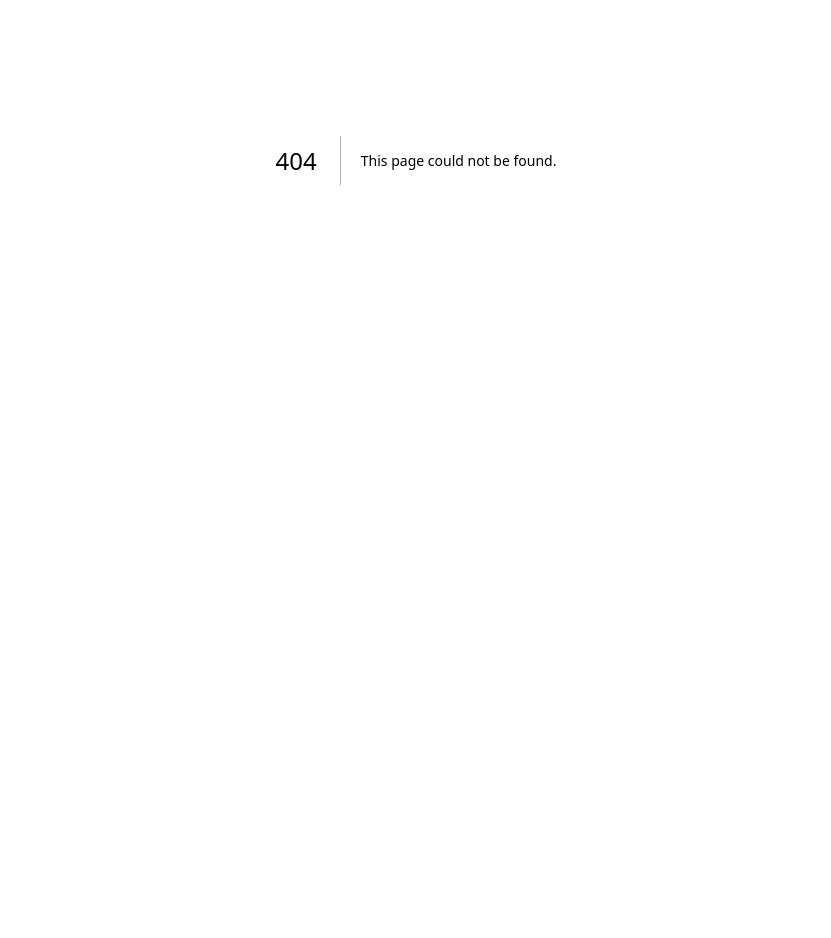
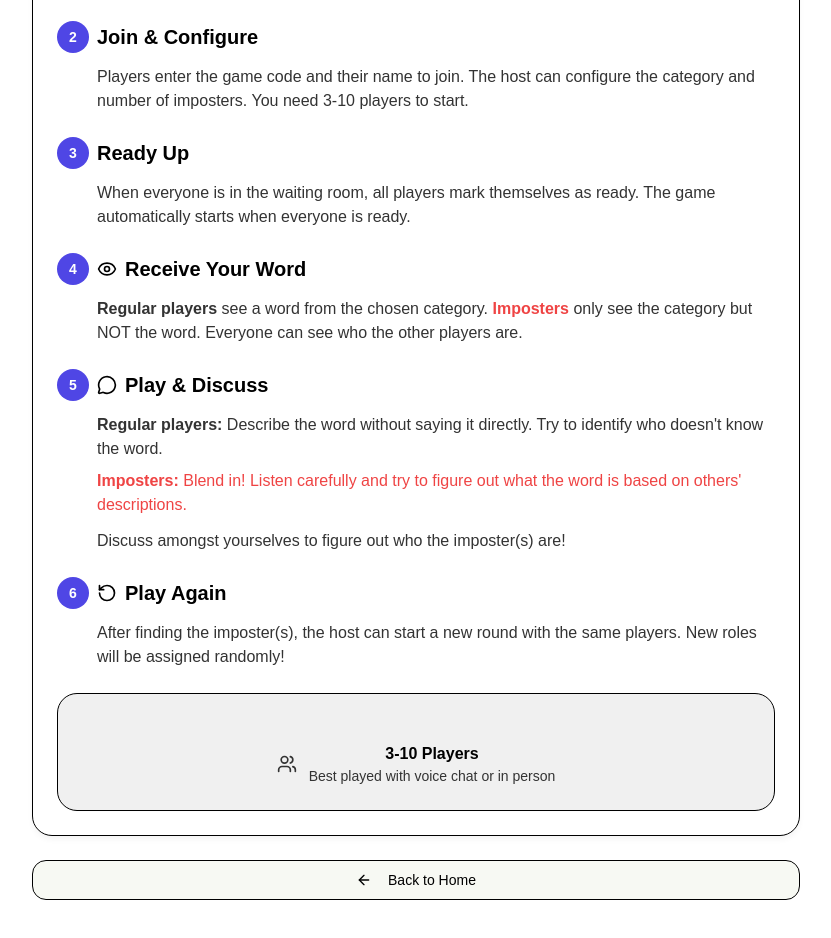
Before and after one commit to Jambr0li/play-imposter-game, a Next.js app: page /how-to-play in a window 1280 px wide. Before the commit this address had no page. Shown: the part 240-1178 px from the top of the page, without its empty margins (224-1055 px from the left). Before the commit the page ends 800 px from the top, so only its background shows below. Built offline with nearby package versions, Linux system fonts and the light colour scheme.

Commit message:
add how-to-play page

```diff
--- /dev/null
+++ b/app/how-to-play/page.tsx
@@ -0,0 +1,155 @@
+"use client";
+
+import Link from "next/link";
+import { Button } from "@/components/ui/button";
+import {
+  Card,
+  CardContent,
+  CardHeader,
+  CardTitle,
+} from "@/components/ui/card";
+import { ArrowLeft, Users, Eye, MessageCircle, RotateCcw } from "lucide-react";
+
+export default function HowToPlay() {
+  return (
+    <main className="min-h-screen flex flex-col items-center justify-center p-4 py-12">
+      <div className="max-w-3xl w-full space-y-6">
+        <Card className="shadow-lg">
+          <CardHeader>
+            <CardTitle className="text-4xl text-center">
+              How to Play
+            </CardTitle>
+          </CardHeader>
+
+          <CardContent className="space-y-6">
+            {/* Setup */}
+            <div className="space-y-3">
+              <div className="flex items-center gap-2">
+                <div className="bg-primary text-primary-foreground rounded-full size-8 flex items-center justify-center font-bold text-sm">
+                  1
+                </div>
+                <h2 className="text-xl font-semibold">Setup</h2>
+              </div>
+              <p className="text-muted-foreground pl-10">
+                One player hosts a game and receives a unique 6-digit code. Share this code with your friends so they can join.
+              </p>
+            </div>
+
+            {/* Joining */}
+            <div className="space-y-3">
+              <div className="flex items-center gap-2">
+                <div className="bg-primary text-primary-foreground rounded-full size-8 flex items-center justify-center font-bold text-sm">
+                  2
+                </div>
+                <h2 className="text-xl font-semibold flex items-center gap-2">
+                  Join & Configure
+                </h2>
+              </div>
+              <p className="text-muted-foreground pl-10">
+                Players enter the game code and their name to join. The host can configure the category and number of imposters. You need 3-10 players to start.
+              </p>
+            </div>
+
+            {/* Ready Up */}
+            <div className="space-y-3">
+              <div className="flex items-center gap-2">
+                <div className="bg-primary text-primary-foreground rounded-full size-8 flex items-center justify-center font-bold text-sm">
+                  3
+                </div>
+                <h2 className="text-xl font-semibold flex items-center gap-2">
+                  Ready Up
+                </h2>
+              </div>
+              <p className="text-muted-foreground pl-10">
+                When everyone is in the waiting room, all players mark themselves as ready. The game automatically starts when everyone is ready.
+              </p>
+            </div>
+
+            {/* Game Start */}
+            <div className="space-y-3">
+              <div className="flex items-center gap-2">
+                <div className="bg-primary text-primary-foreground rounded-full size-8 flex items-center justify-center font-bold text-sm">
+                  4
+                </div>
+                <h2 className="text-xl font-semibold flex items-center gap-2">
+                  <Eye className="size-5" />
+                  Receive Your Word
+                </h2>
+              </div>
+              <p className="text-muted-foreground pl-10">
+                <strong>Regular players</strong> see a word from the chosen category. <strong className="text-destructive">Imposters</strong> only see the category but NOT the word. Everyone can see who the other players are.
+              </p>
+            </div>
+
+            {/* Objective */}
+            <div className="space-y-3">
+              <div className="flex items-center gap-2">
+                <div className="bg-primary text-primary-foreground rounded-full size-8 flex items-center justify-center font-bold text-sm">
+                  5
+                </div>
+                <h2 className="text-xl font-semibold flex items-center gap-2">
+                  <MessageCircle className="size-5" />
+                  Play & Discuss
+                </h2>
+              </div>
+              <div className="text-muted-foreground pl-10 space-y-2">
+                <p>
+                  <strong>Regular players:</strong> Describe the word without saying it directly. Try to identify who doesn't know the word.
+                </p>
+                <p className="text-destructive font-medium">
+                  <strong>Imposters:</strong> Blend in! Listen carefully and try to figure out what the word is based on others' descriptions.
+                </p>
+                <p className="mt-3">
+                  Discuss amongst yourselves to figure out who the imposter(s) are!
+                </p>
+              </div>
+            </div>
+
+            {/* New Round */}
+            <div className="space-y-3">
+              <div className="flex items-center gap-2">
+                <div className="bg-primary text-primary-foreground rounded-full size-8 flex items-center justify-center font-bold text-sm">
+                  6
+                </div>
+                <h2 className="text-xl font-semibold flex items-center gap-2">
+                  <RotateCcw className="size-5" />
+                  Play Again
+                </h2>
+              </div>
+              <p className="text-muted-foreground pl-10">
+                After finding the imposter(s), the host can start a new round with the same players. New roles will be assigned randomly!
+              </p>
+            </div>
+
+            {/* Player Count */}
+            <Card className="bg-muted">
+              <CardContent className="pt-6">
+                <div className="flex items-center justify-center gap-3">
+                  <Users className="size-5 text-muted-foreground" />
+                  <div className="text-center">
+                    <p className="font-semibold">3-10 Players</p>
+                    <p className="text-sm text-muted-foreground">
+                      Best played with voice chat or in person
+                    </p>
+                  </div>
+                </div>
+              </CardContent>
+            </Card>
+          </CardContent>
+        </Card>
+
+        <Button
+          asChild
+          variant="outline"
+          size="lg"
+          className="w-full"
+        >
+          <Link href="/">
+            <ArrowLeft className="mr-2" />
+            Back to Home
+          </Link>
+        </Button>
+      </div>
+    </main>
+  );
+}
--- a/app/page.tsx
+++ b/app/page.tsx
@@ -3,7 +3,7 @@
 import Link from "next/link";
 import { Button } from "@/components/ui/button";
 import { Card, CardContent } from "@/components/ui/card";
-import { Users } from "lucide-react";
+import { Users, HelpCircle } from "lucide-react";
 
 export default function Home() {
   return (
@@ -42,6 +42,18 @@ export default function Home() {
             <Users className="size-4" />
             <span>3-10 players</span>
           </div>
+
+          <Button
+            asChild
+            variant="ghost"
+            size="sm"
+            className="text-muted-foreground hover:text-foreground"
+          >
+            <Link href="/how-to-play">
+              <HelpCircle className="mr-2 size-4" />
+              How to Play
+            </Link>
+          </Button>
         </CardContent>
       </Card>
     </main>
```
